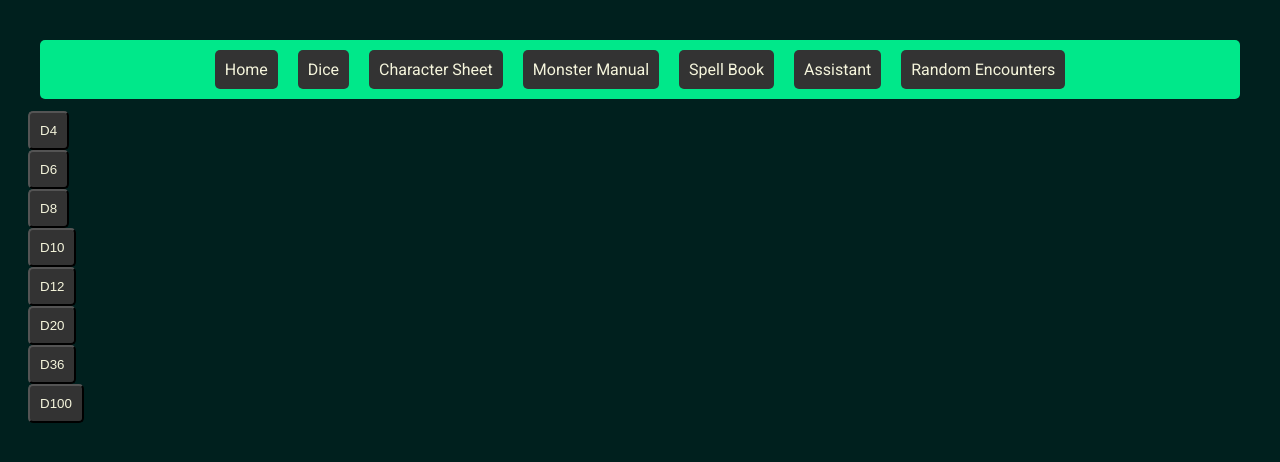
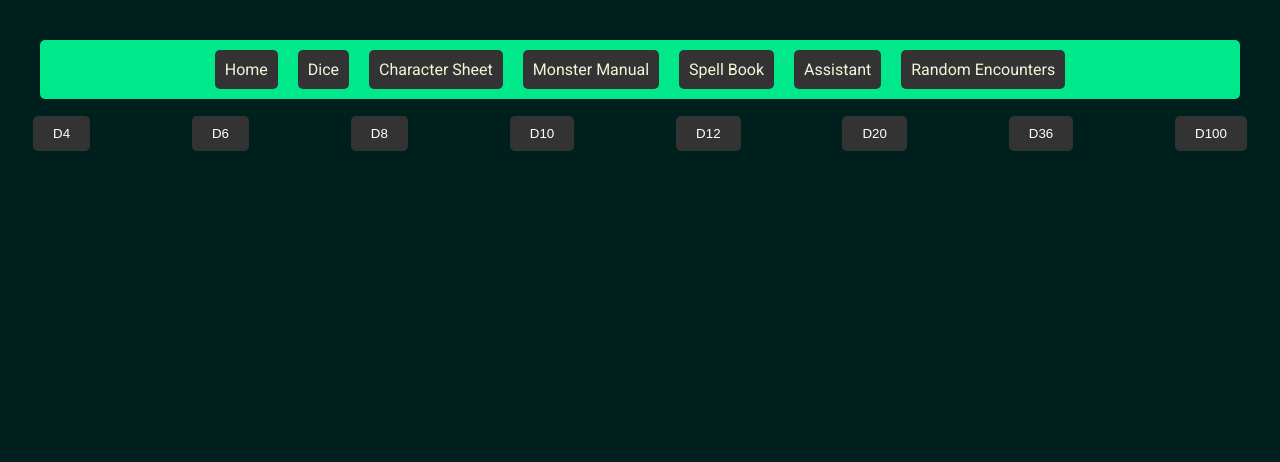
Before and after one commit to Ty-Ap/dnd-companion-app, a React (Create React App) app: page /rolls in a window 1280 px wide. Shown: the top 462 px of the page. Built offline with nearby package versions, Linux system fonts and the light colour scheme; no server answers.

Commit message:
added button micro-interactions and refactor of messy styling/organization

```diff
--- a/src/Components/DiceRolls/D10.jsx
+++ b/src/Components/DiceRolls/D10.jsx
@@ -15,7 +15,7 @@ const D10 = () => {
           D10
         </button>
       </form>
-      {rollResult && <p>D10 Roll Result: {rollResult}</p>}
+      {rollResult && <p> {rollResult}</p>}
     </div>
   );
 };
--- a/src/Components/DiceRolls/D100.jsx
+++ b/src/Components/DiceRolls/D100.jsx
@@ -15,7 +15,7 @@ const D100 = () => {
           D100
         </button>
       </form>
-      {rollResult && <p>D100 Roll Result: {rollResult}</p>}
+      {rollResult && <p>{rollResult}</p>}
     </div>
   );
 };
--- a/src/Components/DiceRolls/D12.jsx
+++ b/src/Components/DiceRolls/D12.jsx
@@ -15,7 +15,7 @@ const D12 = () => {
           D12
         </button>
       </form>
-      {rollResult && <p>D12 Roll Result: {rollResult}</p>}
+      {rollResult && <p>{rollResult}</p>}
     </div>
   );
 };
--- a/src/Components/DiceRolls/D20.jsx
+++ b/src/Components/DiceRolls/D20.jsx
@@ -15,7 +15,7 @@ const D20 = () => {
           D20
         </button>
       </form>
-      {rollResult && <p>D20 Roll Result: {rollResult}</p>}
+      {rollResult && <p>{rollResult}</p>}
     </div>
   );
 };
--- a/src/Components/DiceRolls/D36.jsx
+++ b/src/Components/DiceRolls/D36.jsx
@@ -15,7 +15,7 @@ const D36 = () => {
           D36
         </button>
       </form>
-      {rollResult && <p>D36 Roll Result: {rollResult}</p>}
+      {rollResult && <p>{rollResult}</p>}
     </div>
   );
 };
--- a/src/Components/DiceRolls/D4.jsx
+++ b/src/Components/DiceRolls/D4.jsx
@@ -1,4 +1,5 @@
 import React, { useState } from 'react';
+
 
 const D4 = () => {
   const [rollResult, setRollResult] = useState('');
@@ -15,7 +16,7 @@ const D4 = () => {
           D4
         </button>
       </form>
-      {rollResult && <p>D4 Roll Result: {rollResult}</p>}
+      <span className="result">{rollResult && <p>{rollResult}</p>}</span>
     </div>
   );
 };
--- a/src/Components/DiceRolls/D6.jsx
+++ b/src/Components/DiceRolls/D6.jsx
@@ -15,7 +15,7 @@ const D6 = () => {
           D6
         </button>
       </form>
-      {rollResult && <p>D6 Roll Result: {rollResult}</p>}
+      {rollResult && <p>{rollResult}</p>}
     </div>
   );
 };
--- a/src/Components/DiceRolls/D8.jsx
+++ b/src/Components/DiceRolls/D8.jsx
@@ -15,7 +15,7 @@ const D8 = () => {
           D8
         </button>
       </form>
-      {rollResult && <p>D8 Roll Result: {rollResult}</p>}
+      {rollResult && <p> {rollResult}</p>}
     </div>
   );
 };
--- a/src/Components/DiceRolls/DicePage.jsx
+++ b/src/Components/DiceRolls/DicePage.jsx
@@ -6,19 +6,20 @@ import D10 from "./D10";
 import D8 from './D8';
 import D6 from "./D6";
 import D4 from './D4';
+import '../Styles/Die.scss';
 
 const DiceRolls = () => {
   return (
-    <>
-    <D4 />
-    <D6 />
-    <D8 />
-    <D10 />
-    <D12 />
-    <D20 />
-    <D36 />
-    <D100 />
-    </>
+    <div className="diceParent">
+    <D4 className="dice"/>
+    <D6 className="dice"/>
+    <D8 className="dice"/>
+    <D10 className="dice"/>
+    <D12 className="dice"/>
+    <D20 className="dice"/>
+    <D36 className="dice"/>
+    <D100 className="dice" />
+    </div>
   )
 };
 
--- /dev/null
+++ b/src/Components/Styles/Die.scss
@@ -0,0 +1,50 @@
+.diceParent {
+  display: flex;
+  text-align: center;
+  justify-content: space-between;
+  align-items:normal;
+}
+
+@keyframes shake {
+  0% {transform: translateX(0);}
+  10% {transform: translateX(-5px);}
+  20% {transform: translateX(5px);}
+  30% {transform: translateX(-5px);}
+  40% {transform: translateX(5px);}
+  50% {transform: translateX(-5px);}
+  60% {transform: translateX(5px);}
+  70% {transform: translateX(-5px);}
+  80% {transform: translateX(5px);}
+  90% {transform: translateX(-5px);}
+  100% {transform: translateX(0);}
+
+}
+
+.button-dice {
+  text-decoration: none;
+  color:beige;
+  background-color: #333;
+  border-radius: 5px;
+  transition: background-color 0.3s ease;
+  color: #fff;
+  padding: 10px 20px;
+  border: none;
+  cursor: pointer;
+  margin: 5px;
+  &:hover {
+    background-color: #555;
+  }
+  &:active {
+    background-color: #28a586;
+    animation: shake 1s ease-in-out;
+  }
+
+}
+
+
+
+
+// p{
+//   color: purple;
+//   background-color: purple;
+// }
--- a/src/theme.scss
+++ b/src/theme.scss
@@ -12,12 +12,14 @@
 }
 
 * text {
+  color: #28a586;
   white-space: pre-wrap;
 }
 
 body {
   min-height: 100vh;
   padding: 20px;
+  overflow-y: scroll;
   font-family: 'Roboto', sans-serif;
 }
 
@@ -79,19 +81,8 @@ h1 {
   }
 }
 
-.button-dice {
-  text-decoration: none;
-  display: inline-block;
-  color:beige;
-  background-color: #333;
-  padding: 10px;
-  border-radius: 5px;
-  transition: background-color 0.3s ease;
+/*THIS IS WHERE DICE STYLING PROBLEMS HAPPEN. REFACTOR*/
 
-  &:hover {
-    background-color: #555;
-  }
-}
 
 .character-sheet * {
   text-align: center;
@@ -147,21 +138,3 @@ h1 {
 .character-sheet text {
   color: #28a586;
 }
-
-.button-container {
-  display: flex;
-  justify-content: center;
-  margin-top: 20px;
-}
-
-.button-container button {
-  margin: 0 10px;
-}
-
-
-.Home {
-//   background-image: url('.././src/Assets/boy-standing-opened-giant-book.jpg');
-//   background-size: cover;
-//   background-position: center;
-//
-}
```
